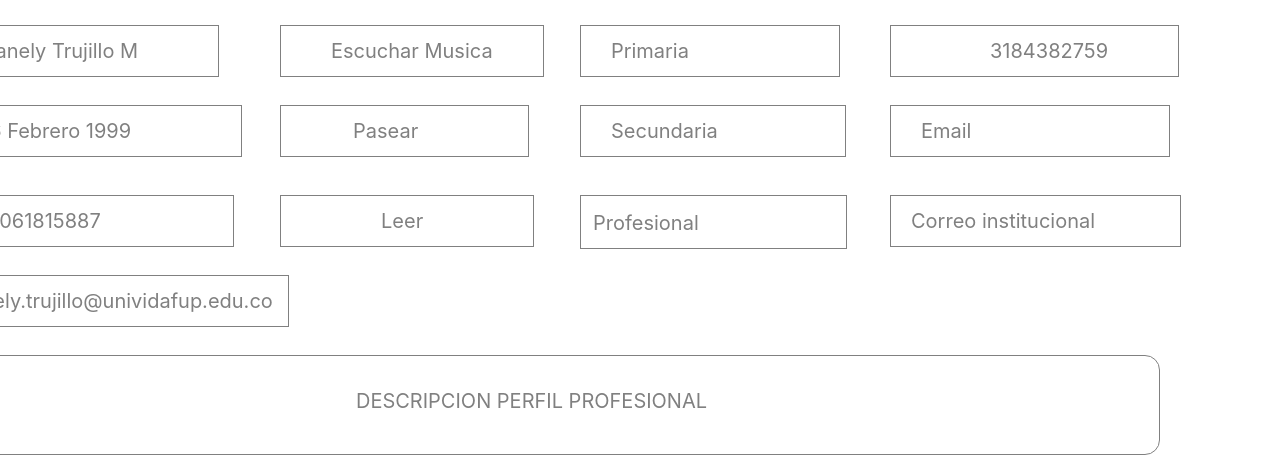
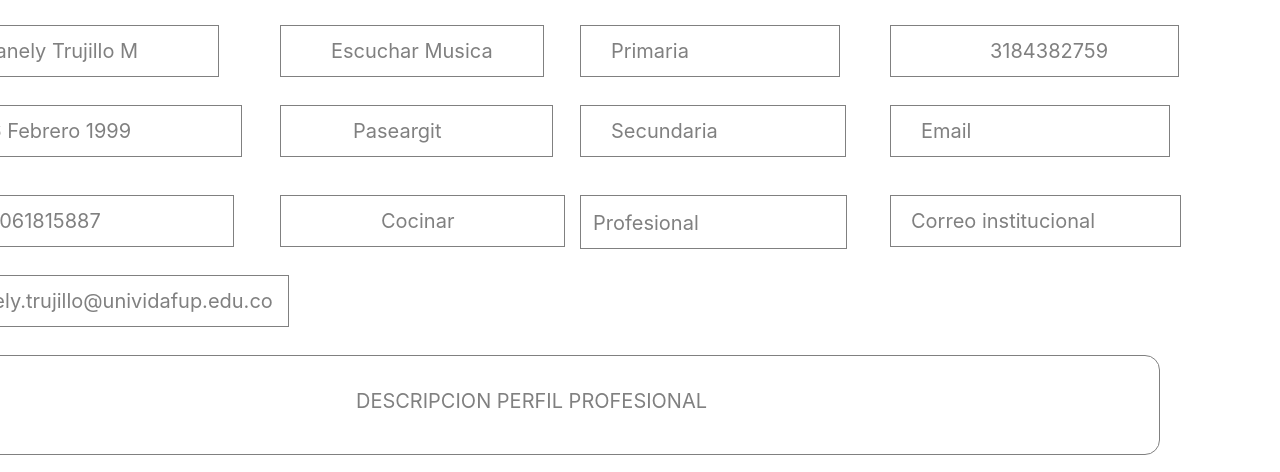
Before and after one commit to danelytrujillo/hoja-de-vida, a plain HTML site: page index.html in a window 1280 px wide. Shown: the part 325-797 px from the top of the page. Drawn offline with nearby package versions, Linux system fonts and the light colour scheme.

```diff
--- a/index.html
+++ b/index.html
@@ -52,13 +52,13 @@
         </tr><br>
         <tr>
             <td class="fechanac">16 Febrero 1999</td>
-            <td class="pst2">Pasear</td>
+            <td class="pst2">Paseargit</td>
             <td class="secundaria">Secundaria</td>
             <td class="email">Email</td>
         </tr><br>
         <tr>
             <td class="cedula">1061815887</td>
-            <td class="pst3">Leer</td>
+            <td class="pst3">Cocinar</td>
             <td class="profesional">Profesional</td>
             <td class="email2">Correo institucional</td>
         </tr><br>
```
